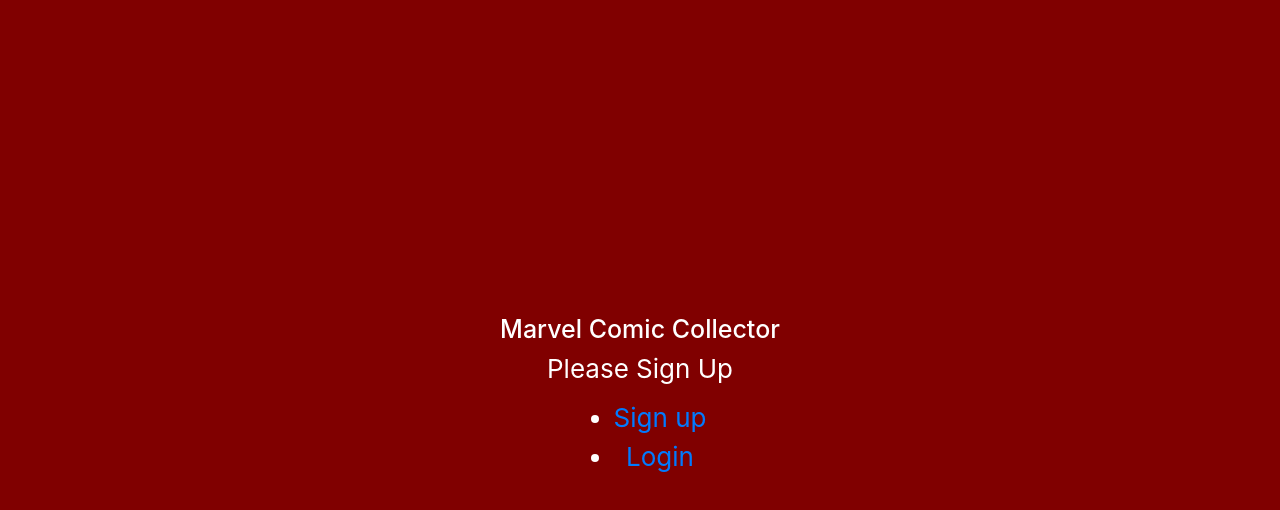
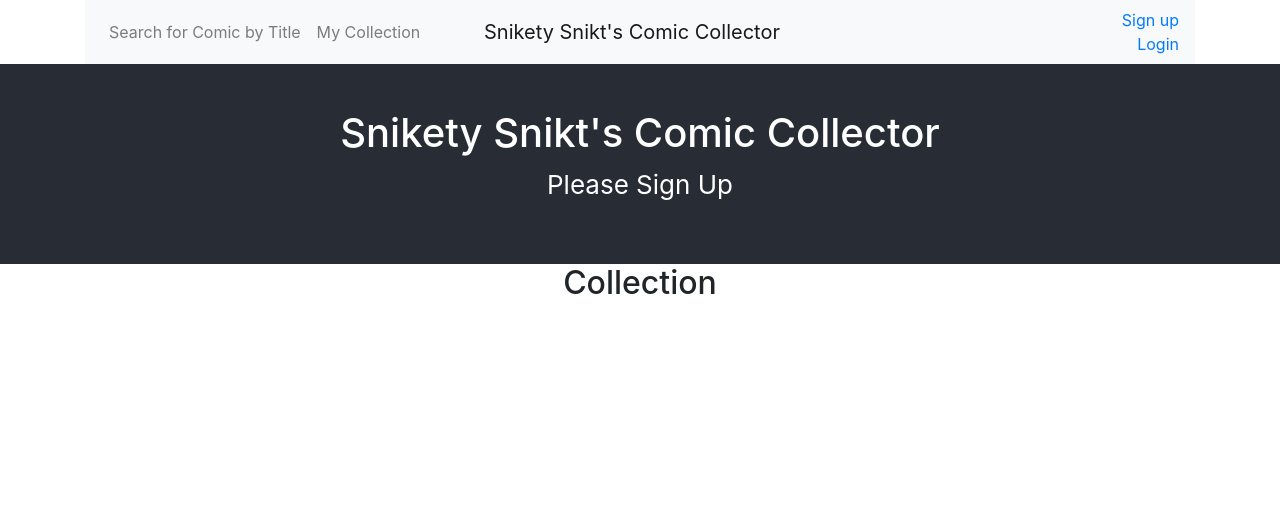
Before and after one commit to mykindofscum/marvelcomics-react-app, a React (Create React App) app: page /collection in a window 1280 px wide. Shown: the top 510 px of the page. Built offline with nearby package versions, Linux system fonts and the light colour scheme.

Commit message:
Add search form in componen and search button

```diff
--- a/package.json
+++ b/package.json
@@ -12,6 +12,7 @@
     "morgan": "^1.9.1",
     "nodemon": "^1.19.1",
     "react": "^16.8.6",
+    "react-bootstrap": "^1.0.0-beta.9",
     "react-dom": "^16.8.6",
     "react-router-dom": "^5.0.1",
     "react-scripts": "3.0.1",
--- a/public/index.html
+++ b/public/index.html
@@ -3,8 +3,6 @@
   <head>
     <meta charset="utf-8" />
     <link rel="shortcut icon" href="%PUBLIC_URL%/favicon.ico" />
-    <link rel="stylesheet" href="https://maxcdn.bootstrapcdn.com/bootstrap/3.3.7/css/bootstrap.min.css" integrity="sha384-BVYiiSIFeK1dGmJRAkycuHAHRg32OmUcww7on3RYdg4Va+PmSTsz/K68vbdEjh4u" crossorigin="anonymous">
-    <meta name="viewport" content="width=device-width, initial-scale=1" />
     <meta name="theme-color" content="#000000" />
     <!--
       manifest.json provides metadata used when your web app is installed on a
--- a/src/App.css
+++ b/src/App.css
@@ -1,18 +1,10 @@
 .App {
-  	text-align: center;
-	justify-content: space-around;
-	align-items: flex-start;
-}
-
-.App-logo {
-  	animation: App-logo-spin infinite 20s linear;
-  	height: 40vmin;
-  	pointer-events: none;
-}
+	text-align: center;
+  }
 
 .App-header {
-	background-color: maroon;
-	min-height: 100vh;
+	background-color: #282c34;
+	min-height: 25vh;
 	display: flex;
 	flex-direction: column;
 	align-items: center;
@@ -21,49 +13,10 @@
 	color: white;
 }
 
-.comic-thumbnail {
-  width: 150px;
+.App-link {
+color: #61dafb;
 }
 
-body {
-	font-family: sans-serif;
+.flex-1 {
+	flex: 1;
 }
-
-.Modal {
-	width: 500px;
-	margin: 10px;
-	border: 3px solid gray;
-	border-radius: 10px;
-}
-
-.Modal header {
-	color: gray;
-	font-size: 26px;
-	padding: 10px 5px 0 10px;
-}
-
-.Modal > div {
-	margin: 10px 0;
-	padding: 10px 10px 20px;
-	border-top: 3px solid gray;
-	border-bottom: 3px solid gray;
-}
-
-.Modal footer {
-	text-align: right;
-	padding: 2px 10px 10px;
-}
-
-.Modal footer button {
-	color: gray;
-	font-size: 18px;
-	width: 80px;
-	padding: 10px auto;
-	border: 1px solid gray;
-	border-radius: 5px;
-}
-
-.Modal footer button:hover {
-	background-color: gray;
-	color: white;
-}
--- a/src/App.js
+++ b/src/App.js
@@ -1,18 +1,33 @@
 import React, { Component } from 'react';
-import { Route, Switch, Link} from 'react-router-dom';
+import { Route, Switch, Link } from 'react-router-dom';
 import './App.css';
 import SignupPage from './pages/SignupPage/SignupPage';
 import LoginPage from './pages/LoginPage/LoginPage';
 import userService from './utils/userService';
+import SearchBar from './components/SearchBar/SearchBar';
+import Collection from './components/Collection/Collection';
 import "bootstrap/dist/css/bootstrap.min.css";
-// import logo from "./logo.png";
 
+class SearchBarPage extends Component {
+
+  handleSearch = (query) => {
+  console.log(query);
+  }
+
+  render() {
+    return (
+      <SearchBar onSubmit={this.handleSearch} />
+    )
+  }
+}
 // Child components
 
 class App extends Component {
   constructor() {
     super();
     this.state = {
+      comics: [],
+      query: '',
       user: userService.getUser()
     };
   }
@@ -26,11 +41,44 @@
     this.setState({ user: userService.getUser() });
   }
 
+
+
+
+
   render() {
     return (
       <div className="App">
+        <div className="container">
+          <nav className="navbar navbar-expand-lg navbar-light bg-light">
+            <div className="flex-1">
+              <ul className="navbar-nav">
+                <li className="nav-item">
+                  <Link to="/search" className="nav-link">Search for Comic by Title</Link>
+                </li>
+                <li className="nav-item">
+                  <Link to="/collection" className="nav-link">My Collection</Link>
+                </li>
+              </ul>
+            </div>
+            <div className="flex-1">
+              <Link to="/" className="navbar-brand">Snikety Snikt's Comic Collector</Link>
+            </div>
+            <div className="flex-1 text-right">
+                { this.state.user
+                ? <ul class="list-unstyled mb-0">
+                    <li className="nav-item"><Link to="" onClick={this.handleLogout}>Logout</Link></li>
+                  </ul>
+                : <ul class="list-unstyled mb-0">
+                    <li className="nav-item"><Link to="/signup">Sign up</Link></li>
+                    <li className="nav-item"><Link to="/login">Login</Link></li>
+                  </ul>
+              }
+            </div>
+            </nav>
+          </div>
+
         <header className="App-header">
-          <h1>Marvel Comic Collector</h1>
+          <h1>Snikety Snikt's Comic Collector</h1>
           <p>
             {
               this.state.user
@@ -38,16 +86,6 @@
               : 'Please Sign Up'
             }
           </p>
-
-          { this.state.user
-            ? <ul>
-                <li><Link to="" onClick={this.handleLogout}>Logout</Link></li>
-              </ul>
-            : <ul>
-                <li><Link to="/signup">Sign up</Link></li>
-                <li><Link to="/login">Login</Link></li>
-              </ul>
-          }
         </header>
 
         <Switch>
@@ -63,6 +101,8 @@
               handleSignUpOrLogin={this.handleSignUpOrLogin}
             />
           } />
+          <Route path="/search" component={SearchBarPage} />
+          <Route path="/collection" component={Collection} />
         </Switch>
       </div>
     );
--- /dev/null
+++ b/src/components/Collection/Collection.jsx
@@ -0,0 +1,13 @@
+import React from 'react';
+import './Collection.css';
+
+const Collection = (props) => {
+
+    return (
+        <div className='NavBar'>
+            <h2>Collection</h2>
+        </div>
+    );
+};
+
+export default Collection;
--- /dev/null
+++ b/src/components/SearchBar/SearchBar.jsx
@@ -0,0 +1,36 @@
+import React from 'react';
+import './SearchBar.css';
+
+const SearchBar = (props) => {
+    const [query, setQuery] = React.useState('')
+
+    return (
+        <div className='SearchBar'>
+            <h3>Search Bar</h3>
+            <form onSubmit={(event) =>
+                {event.preventDefault();
+                props.onSubmit(query)}}>
+
+                <label>
+                    <input
+                        type="text"
+                        name="search"
+                        placeholder="Search Comic by Title"
+                        value={query}
+                        onChange={(event) => {
+                            setQuery(event.target.value)
+                        }}
+                        required
+                        pattern=".{2,}"
+                    />
+                </label>
+                <button type='submit'>
+                SUBMIT
+                </button>
+            </form>
+
+        </div>
+
+        );
+    };
+export default SearchBar;
--- a/src/index.js
+++ b/src/index.js
@@ -4,7 +4,6 @@
 import App from './App';
 import * as serviceWorker from './serviceWorker';
 import { BrowserRouter as Router} from 'react-router-dom';
-
 
 ReactDOM.render(
 <Router><App /></Router>, document.getElementById('root'));
--- /dev/null
+++ b/src/services/mc-api.js
@@ -0,0 +1,6 @@
+// const BASE_URL = 'https://swapi.co/api/';
+
+// export function getAllStarships() {
+//   return fetch(`${BASE_URL}starships`, {mode: "cors"})
+//     .then(res => res.json());
+// }
```
Also changed, not shown: src/components/NavBar/NavBar.jsx (deleted, +0 -19 lines), src/components/Collection/Collection.css (added), src/components/SearchBar/SearchBar.css (added), 1 other file (tests, documents, lock files or other folders).
